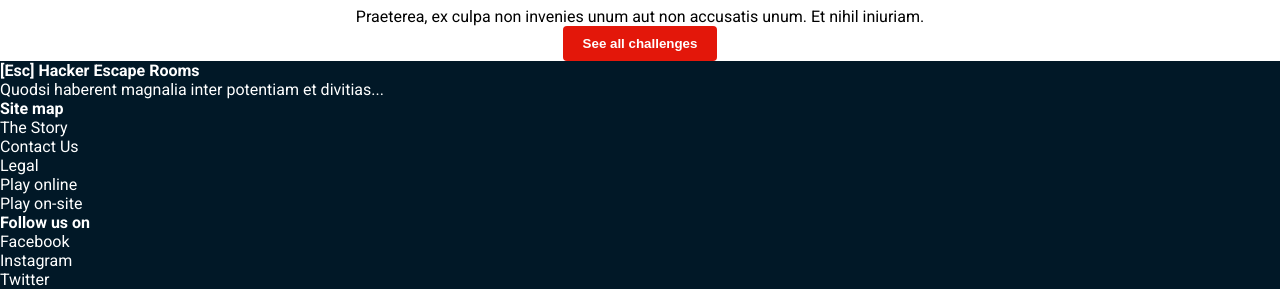
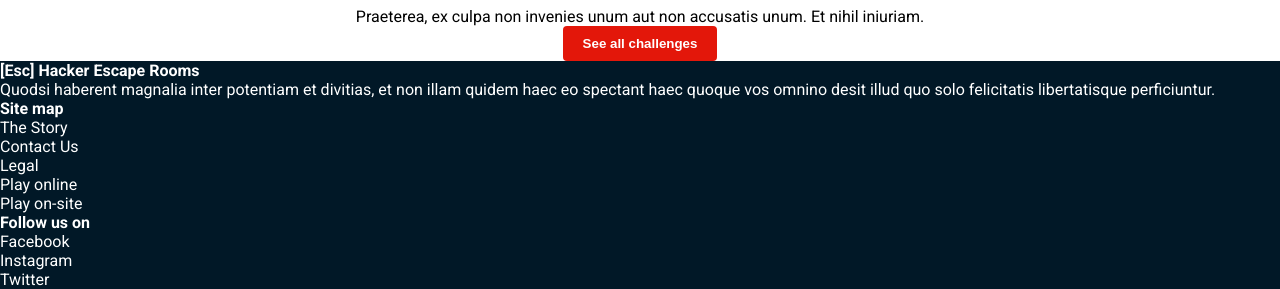
Before and after one commit to Twikez/ESC, a plain HTML site: page index.html in a window 1280 px wide. Shown: the part 3592-3881 px from the top of the page. Drawn offline with Linux system fonts and the light colour scheme.

Commit message:
Add full text on p

```diff
--- a/index.html
+++ b/index.html
@@ -104,7 +104,7 @@
     <footer class="footer">
     <div class="footer-info">
       <h4>[Esc] Hacker Escape Rooms</h4>
-      <p>Quodsi haberent magnalia inter potentiam et divitias...</p>
+      <p>Quodsi haberent magnalia inter potentiam et divitias, et non illam quidem haec eo spectant haec quoque vos omnino desit illud quo solo felicitatis libertatisque perficiuntur.</p>
     </div>
 
     <div class="footer-links">
```
